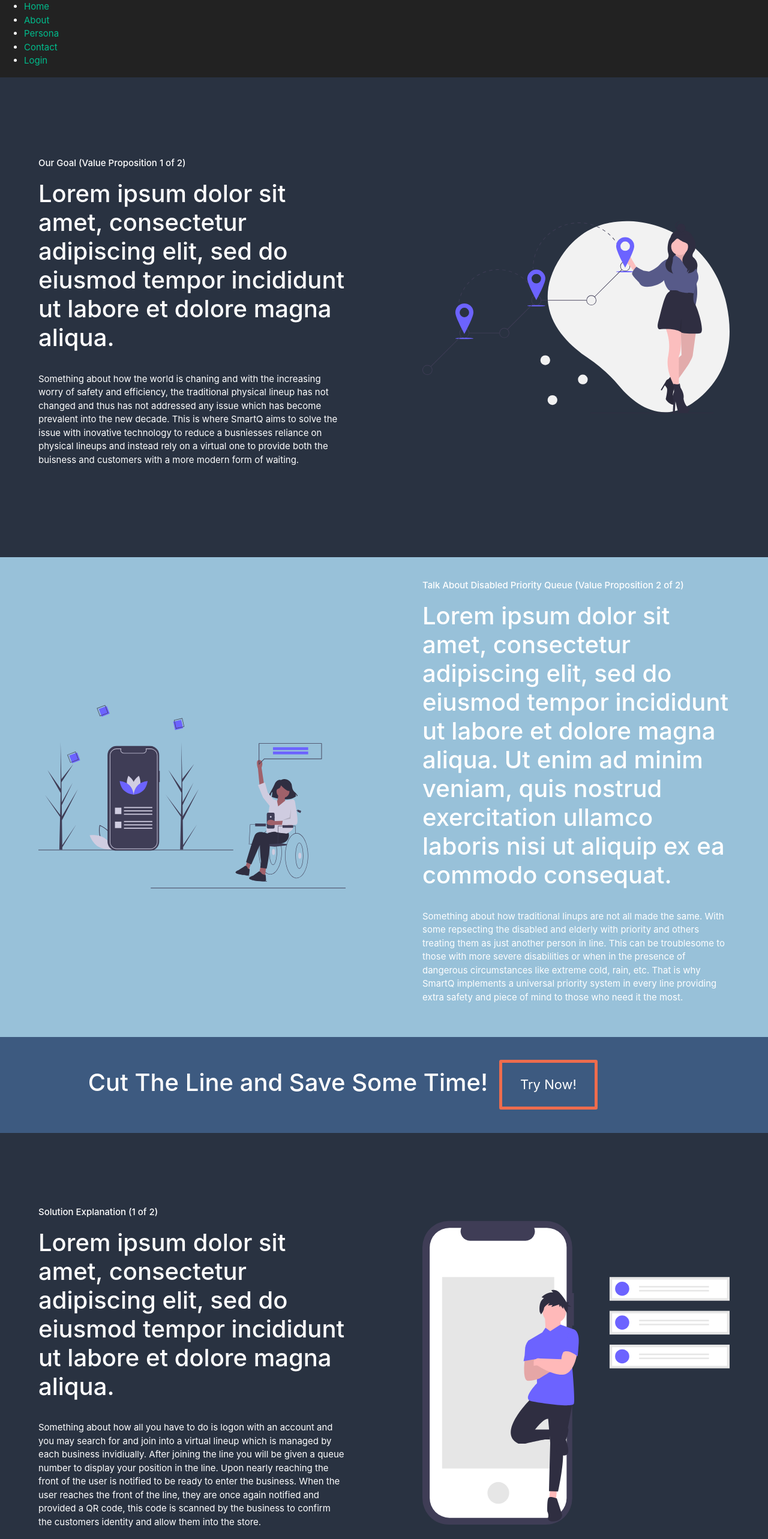
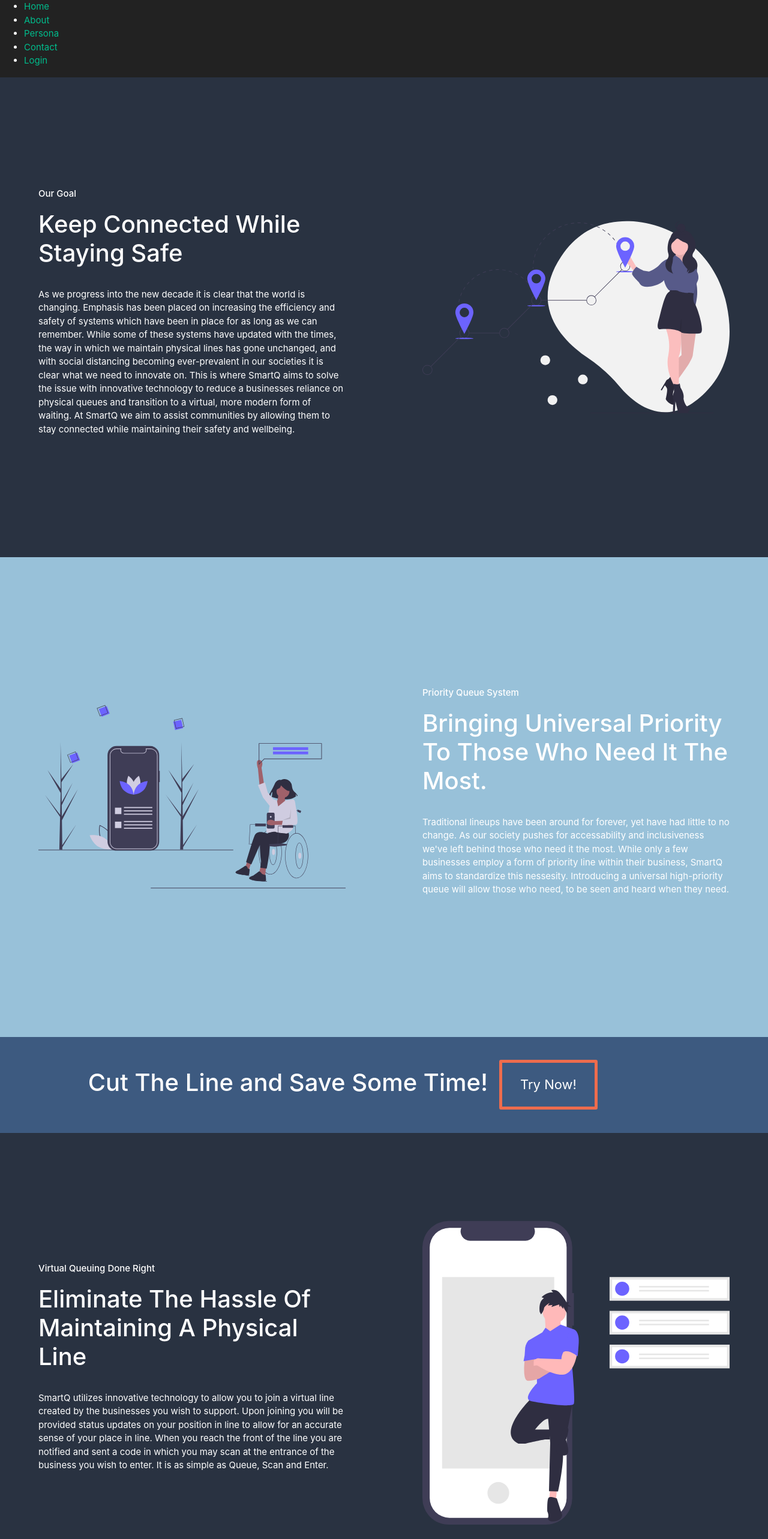
Before and after one commit to SmartQ-org/SmartQ-app, a React (Create React App) app: page / in a window 1280 px wide. Shown: the top 2566 px of the page at 60% size. Built offline with nearby package versions, Linux system fonts and the light colour scheme.

Commit message:
updated placeholder text within homepage

```diff
--- a/src/components/HomeInfoSections/FifthInfo.js
+++ b/src/components/HomeInfoSections/FifthInfo.js
@@ -11,12 +11,11 @@ const FifthInfo = () => {
       <HeroImage className='hero-img'/>
     </div>
     <div className='text-container'>
-      <h6 className='title'> Solution Explanation (2 of 2) </h6>
-      <h2> Lorem ipsum dolor sit amet, consectetur adipiscing elit, sed do eiusmod tempor incididunt ut labore et dolore magna aliqua. Ut enim ad minim veniam, quis
-        nostrud exercitation ullamco laboris nisi ut aliquip ex ea commodo consequat. </h2>
-      <p className='paragraph'> This part will go into detail about the priority queue and how it is processed before the regular queue to allow for people with special needs
-      to be seen in at first. Comparing it to most traditional lines where both people of special needs and the elderly are made to lineup with everyone else. Which can be
-      especially difficult to them depending on their situation.</p>
+      <h6 className='title'> An Equal Oppertunity System </h6>
+      <h2> Allow Those Who Need To Be Heard And Seen </h2>
+      <p className='paragraph'> SmartQ wishes to standardize a universal priority queue by providing it to all businesses when creating their virtual queue.
+      With priority queuing, a user can indicate that they are of priority needs and after confirmation of those needs will be placed into a seperate queue.
+      This queue is processed first, with the standard queue being processed after we have made sure we have provided swift service to those who require it.  </p>
     </div>
   </div>
 
--- a/src/components/HomeInfoSections/FirstInfo.js
+++ b/src/components/HomeInfoSections/FirstInfo.js
@@ -8,12 +8,14 @@ const FirstInfo = () => {
   return (
   <div className='first-info-container'>
     <div className='text-container'>
-      <h6 className='title'> Our Goal (Value Proposition 1 of 2) </h6>
-      <h2> Lorem ipsum dolor sit amet, consectetur adipiscing elit, sed do eiusmod tempor incididunt ut labore et dolore magna aliqua.
+      <h6 className='title'> Our Goal </h6>
+      <h2> Keep Connected While Staying Safe
          </h2>
-      <p className='paragraph'> Something about how the world is chaning and with the increasing worry of safety and efficiency, the traditional physical lineup has not changed
-      and thus has not addressed any issue which has become prevalent into the new decade. This is where SmartQ aims to solve the issue with inovative technology to reduce
-      a busniesses reliance on physical lineups and instead rely on a virtual one to provide both the buisness and customers with a more modern form of waiting.</p>
+      <p className='paragraph'> As we progress into the new decade it is clear that the world is changing. Emphasis has been placed on increasing the efficiency
+      and safety of systems which have been in place for as long as we can remember. While some of these systems have updated with the times, the way in which we
+      maintain physical lines has gone unchanged, and with social distancing becoming ever-prevalent in our societies it is clear what we need to innovate on.
+      This is where SmartQ aims to solve the issue with innovative technology to reduce a businesses reliance on physical queues and transition to a virtual, more
+      modern form of waiting. At SmartQ we aim to assist communities by allowing them to stay connected while maintaining their safety and wellbeing.  </p>
     </div>
     <div className='img-container'>
       <HeroImage className='hero-img'/>
--- a/src/components/HomeInfoSections/FourthInfo.js
+++ b/src/components/HomeInfoSections/FourthInfo.js
@@ -8,13 +8,12 @@ const FourthInfo = () => {
   return (
   <div className='fourth-info-container'>
     <div className='text-container'>
-      <h6 className='title'> Solution Explanation (1 of 2) </h6>
-      <h2> Lorem ipsum dolor sit amet, consectetur adipiscing elit, sed do eiusmod tempor incididunt ut labore et dolore magna aliqua.
-         </h2>
-      <p className='paragraph'> Something about how all you have to do is logon with an account and you may search for and join into a virtual lineup which
-      is managed by each business invidiually. After joining the line you will be given a queue number to display your position in the line. Upon nearly reaching the front of
-      the user is notified to be ready to enter the business. When the user reaches the front of the line, they are once again notified and provided a QR code, this code is scanned
-      by the business to confirm the customers identity and allow them into the store. </p>
+      <h6 className='title'> Virtual Queuing Done Right </h6>
+      <h2> Eliminate The Hassle Of Maintaining A Physical Line </h2>
+      <p className='paragraph'> SmartQ utilizes innovative technology to allow you to join a virtual line created by the businesses you wish to support.
+        Upon joining you will be provided status updates on your position in line to allow for an accurate sense of your place in line.
+        When you reach the front of the line you are notified and sent a code in which you may scan at the entrance of the business you wish to enter.
+        It is as simple as Queue, Scan and Enter. </p>
     </div>
     <div className='img-container'>
       <HeroImage className='hero-img'/>
--- a/src/components/HomeInfoSections/SecondInfo.js
+++ b/src/components/HomeInfoSections/SecondInfo.js
@@ -11,12 +11,11 @@ const SecondInfo = () => {
       <HeroImage className='hero-img'/>
     </div>
     <div className='text-container'>
-      <h6 className='title'> Talk About Disabled Priority Queue (Value Proposition 2 of 2) </h6>
-      <h2> Lorem ipsum dolor sit amet, consectetur adipiscing elit, sed do eiusmod tempor incididunt ut labore et dolore magna aliqua. Ut enim ad minim veniam, quis
-        nostrud exercitation ullamco laboris nisi ut aliquip ex ea commodo consequat. </h2>
-      <p className='paragraph'> Something about how traditional linups are not all made the same. With some repsecting the disabled and elderly with priority and others
-      treating them as just another person in line. This can be troublesome to those with more severe disabilities or when in the presence of dangerous circumstances like
-      extreme cold, rain, etc. That is why SmartQ implements a universal priority system in every line providing extra safety and piece of mind to those who need it the most.</p>
+      <h6 className='title'> Priority Queue System </h6>
+      <h2> Bringing Universal Priority To Those Who Need It The Most. </h2>
+      <p className='paragraph'> Traditional lineups have been around for forever, yet have had little to no change. As our society pushes for accessability and inclusiveness
+      we've left behind those who need it the most. While only a few businesses employ a form of priority line within their business, SmartQ aims to standardize this
+      nessesity. Introducing a universal high-priority queue will allow those who need, to be seen and heard when they need.</p>
     </div>
   </div>
 
```
